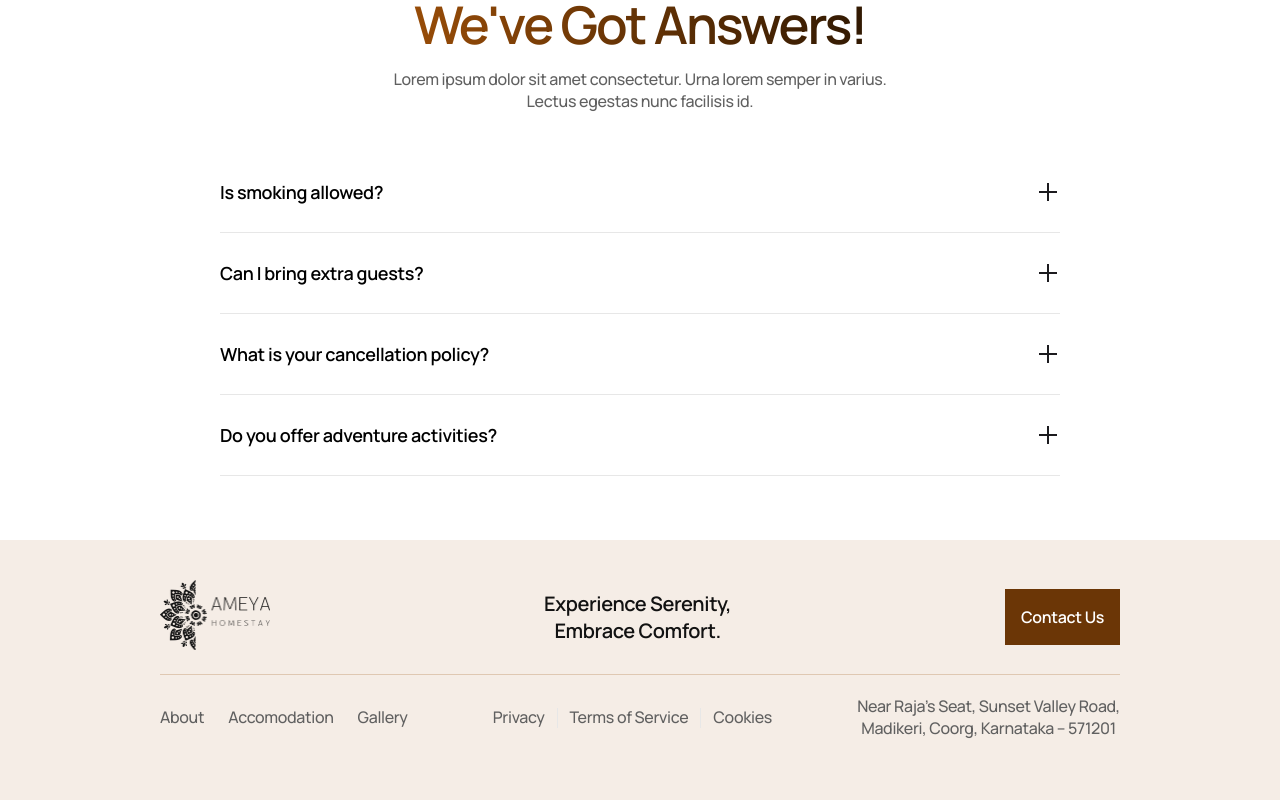
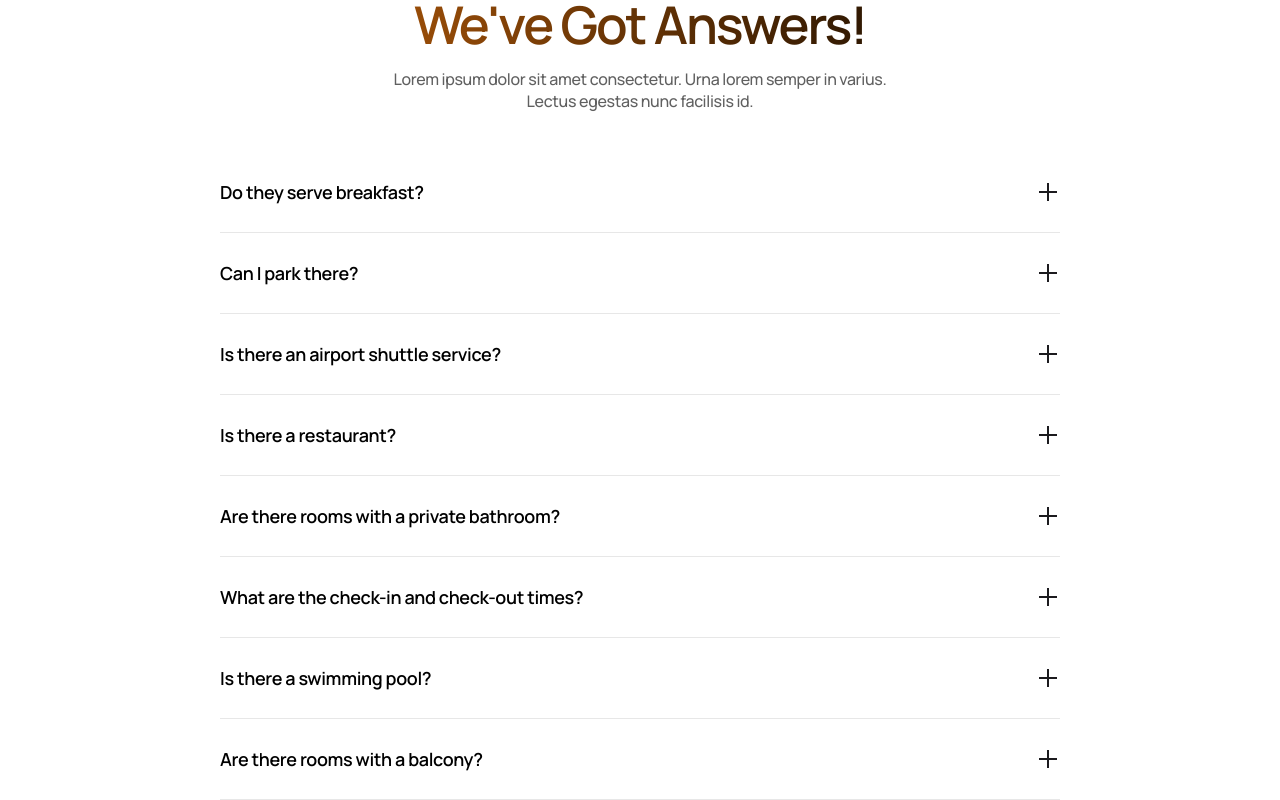
Before and after one commit to koiosengg/Ameya, a React (Vite) app: page / in a window 1280 px wide. Shown: the part 11200-12000 px from the top of the page. Built offline with nearby package versions, Linux system fonts and the light colour scheme.

Commit message:
FAQ Update

```diff
--- a/src/components/FAQ.jsx
+++ b/src/components/FAQ.jsx
@@ -5,24 +5,46 @@ function FAQ() {
 
   const faqData = [
     {
-      question: "Is smoking allowed?",
-      answer:
-        "Lorem ipsum dolor sit amet consectetur. Urna lorem semper in varius. Lectus egestas nunc facilisis id lorem ipsum dolor sit. Lorem ipsum dolor sit amet consectetur. Urna lorem semper invarius. Lectus egestas nunc facilisis id lorem ipsum dolor sit",
+      question: "Do they serve breakfast?",
+      answer: "There are breakfast options available.",
     },
     {
-      question: "Can I bring extra guests?",
+      question: "Can I park there?",
       answer:
-        "Lorem ipsum dolor sit amet consectetur. Urna lorem semper in varius. Lectus egestas nunc facilisis id lorem ipsum dolor sit. Lorem ipsum dolor sit amet consectetur. Urna lorem semper invarius. Lectus egestas nunc facilisis id lorem ipsum dolor sit",
+        "Free private parking is available on site (reservation is not needed).",
     },
     {
-      question: "What is your cancellation policy?",
+      question: "Is there an airport shuttle service?",
       answer:
-        "Lorem ipsum dolor sit amet consectetur. Urna lorem semper in varius. Lectus egestas nunc facilisis id lorem ipsum dolor sit. Lorem ipsum dolor sit amet consectetur. Urna lorem semper invarius. Lectus egestas nunc facilisis id lorem ipsum dolor sit",
+        "Ameya Coorg Home Stay has an airport shuttle service for an additional fee. You can request it directly after booking your stay.",
     },
     {
-      question: "Do you offer adventure activities?",
+      question: "Is there a restaurant?",
+      answer: "Unfortunately, there's no restaurant at Ameya Coorg Home Stay.",
+    },
+    {
+      question: "Are there rooms with a private bathroom?",
       answer:
-        "Lorem ipsum dolor sit amet consectetur. Urna lorem semper in varius. Lectus egestas nunc facilisis id lorem ipsum dolor sit. Lorem ipsum dolor sit amet consectetur. Urna lorem semper invarius. Lectus egestas nunc facilisis id lorem ipsum dolor sit",
+        "There are still rooms available with a private bathroom. For example: Deluxe Double or Twin Room with Balcony",
+    },
+    {
+      question: "What are the check-in and check-out times?",
+      answer:
+        "✓ Check-in from 11:00 to 00:00 ✓ Check-out until 10:30, If you'd like to request an early or late check-in or check-out, you can make a special request when you book. Note: Special requests can't be guaranteed. If early or late check-in or check-out is essential to your travel plans, check the cancellation options before booking.",
+    },
+    {
+      question: "Is there a swimming pool?",
+      answer: "Ameya Coorg Home Stay doesn't have a swimming pool.",
+    },
+    {
+      question: "Are there rooms with a balcony?",
+      answer:
+        "There are still rooms available with a balcony. For example: Deluxe Double or Twin Room with Balcony",
+    },
+    {
+      question: "Is there a spa?",
+      answer:
+        "Unfortunately, there's no spa or wellness center at Ameya Coorg Home Stay.",
     },
   ];
 
--- a/style.css
+++ b/style.css
@@ -1336,11 +1336,13 @@ header nav .active-navbar-link:hover {
   max-height: 0;
   overflow: hidden;
   transition: all 0.3s;
+  opacity: 0;
 }
 
 .active-faq .faq-set-answer {
   max-height: 500px;
   padding-top: 16px;
+  opacity: 1;
 }
 
 .faq-set-answer p {
```
